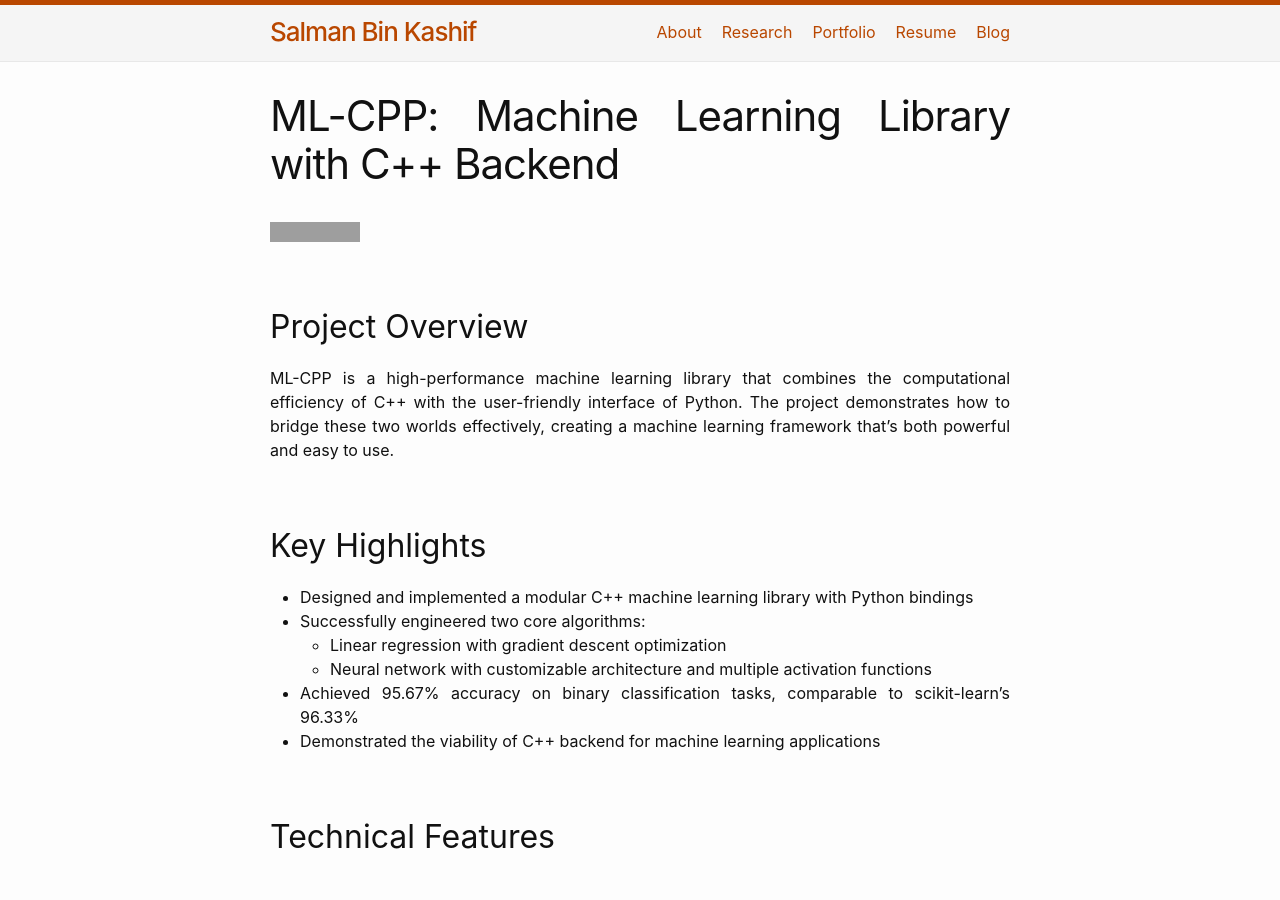
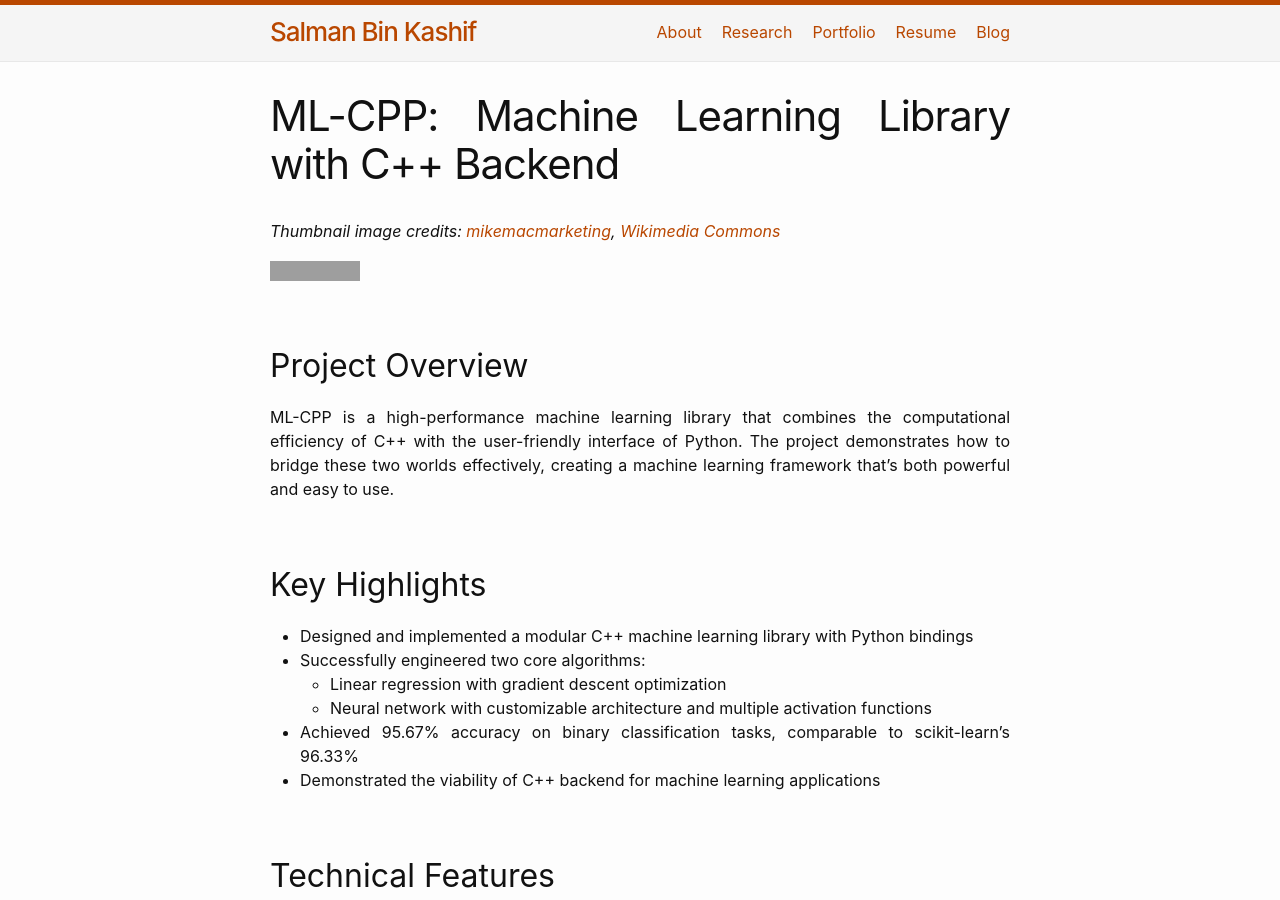
Before and after one commit to sbkashif/sbkashif.github.io, a Jekyll site: the page built from _portfolio/mlcpp.md, in a window 1280 px wide and 900 px high. Built offline with Jekyll 4.4.1, drawn with Linux system fonts in a browser that asks for light colours; grey boxes are pictures that could not be loaded.

Commit message:
use meaningful thumbnails in portfolio

```diff
--- a/_portfolio/mlcpp.md
+++ b/_portfolio/mlcpp.md
@@ -3,10 +3,11 @@
 title: "ML-CPP: Machine Learning Library with C++ Backend"
 permalink: /portfolio/mlcpp/
 keywords: machine learning, C++, Python, pybind11, scikit-learn, neural networks, linear regression
-thumbnail: https://raw.githubusercontent.com/isocpp/logos/master/cpp_logo.png
+thumbnail: https://upload.wikimedia.org/wikipedia/commons/thumb/f/f3/Artificial_Intelligence_%26_AI_%26_Machine_Learning.jpg/1500px-Artificial_Intelligence_%26_AI_%26_Machine_Learning.jpg?20201029165740
 thumbnail_alt: "C++ Programming Language Logo"
 languages: ["C++", "Python"]
 ---
+*Thumbnail image credits: [mikemacmarketing](https://www.flickr.com/photos/152824664@N07/44405376514/), [Wikimedia Commons](https://commons.wikimedia.org/wiki/File:Artificial_Intelligence_%26_AI_%26_Machine_Learning.jpg)*
 
 [![GitHub Repository](https://img.shields.io/badge/GitHub-Repository-181717?style=for-the-badge&logo=github&logoColor=white)](https://github.com/sbkashif/mlcpp)
 
```
